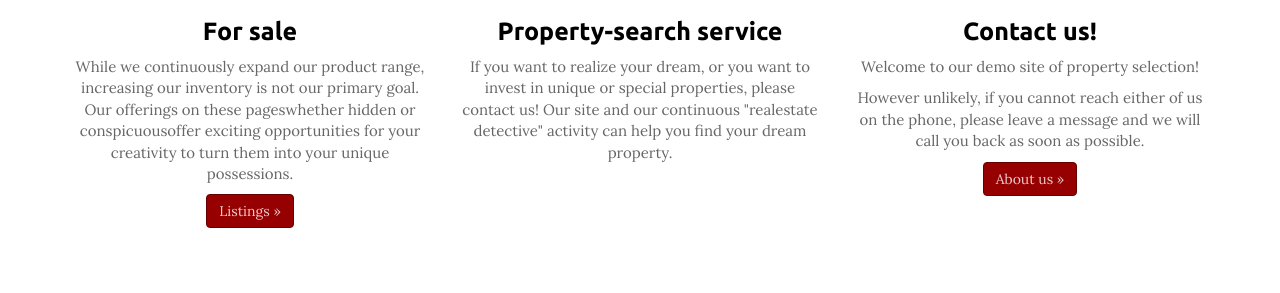
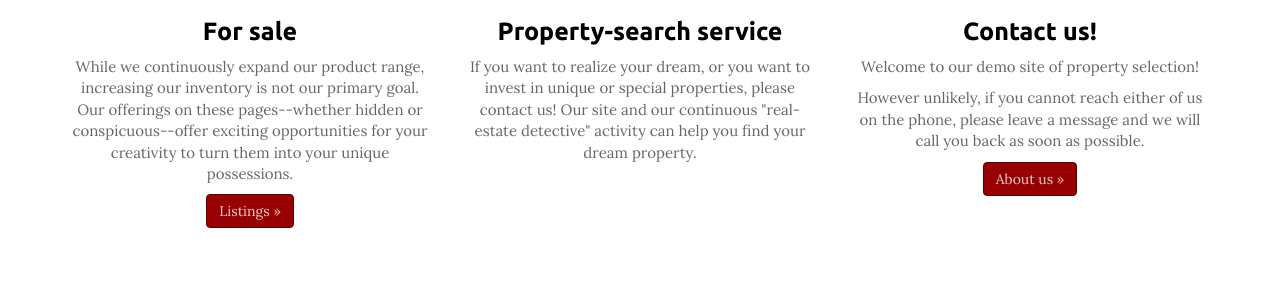
Before and after one commit to darabos/megingat, a Jekyll site: the page built from english/index.md, in a window 1280 px wide. Shown: the part 243-536 px from the top of the page. Built offline with Jekyll 4.4.1, drawn with Linux system fonts in a browser that asks for light colours; nearby versions of some CDN libraries.

Commit message:
Kötöjelek javítása a főoldalon.

```diff
--- a/_layouts/english-index.html
+++ b/_layouts/english-index.html
@@ -31,7 +31,7 @@
             <img class="img-circle" src="http://i.imgur.com/iwsZG17.jpg" style="width: 140px; height: 140px;">
             <h1>For sale</h1>
             <p>While we continuously expand our product range, increasing our inventory is not our primary goal.
-            Our offerings on these pages­­whether hidden or conspicuous­­offer exciting opportunities for
+            Our offerings on these pages--whether hidden or conspicuous--offer exciting opportunities for
             your creativity to turn them into your unique possessions.</p>
             <p><a class="btn btn-megingat" href="/for-sale" role="button">Listings&nbsp;&raquo;</a></p>
           </div>
@@ -40,7 +40,7 @@
             <img class="img-circle" src="http://i.imgur.com/gIYG2l7.jpg" style="width: 140px; height: 140px;">
             <h1>Property-search service</h1>
             <p>If you want to realize your dream, or you want to invest in unique or special properties, please
-            contact us! Our site and our continuous "real­estate detective" activity can help you find your
+            contact us! Our site and our continuous "real-estate detective" activity can help you find your
             dream property.</p>
           </div>
 
```
